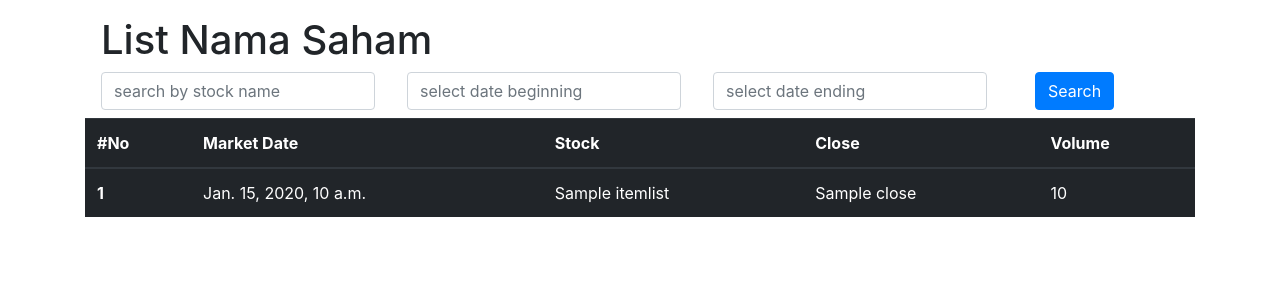
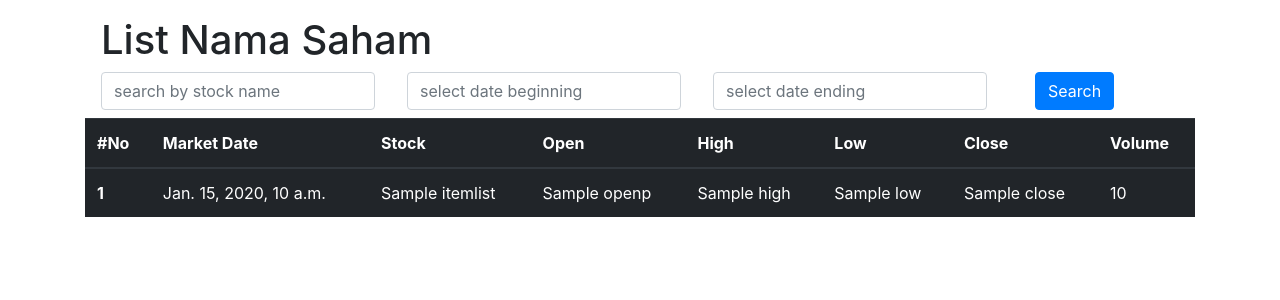
Before and after one commit to alvinChristianto/deployDj, a Django app: template templates/databei/list_data.html in a window 1280 px wide. Shown: the part 56-356 px from the top of the page. Run offline with Django 3.2, Linux system fonts and the light colour scheme; the template is opened without the code that fills it: most values are stand-ins (such as "Sample title", 1, 10 or a date in 2020); some libraries are stand-ins or nearby versions.

Commit message:
adding OHLC coloumn on list_data html

```diff
--- a/templates/databei/list_data.html
+++ b/templates/databei/list_data.html
@@ -40,6 +40,9 @@
 							<th scope="col">#No</th>
 							<th scope="col">Market Date</th>
 							<th scope="col">Stock</th>
+							<th scope="col">Open</th>
+							<th scope="col">High</th>
+							<th scope="col">Low</th>
 							<th scope="col">Close</th>
 							<th scope="col">Volume</th>
 						</tr>
@@ -50,6 +53,9 @@
 							<th scope="row">{{ forloop.counter }}</th>
 							<td>{{ itemlist.market_date }}</td>
 							<td>{{ itemlist.stock_name }}</td>
+							<td>{{ itemlist.openp }}</td>
+							<td>{{ itemlist.high }}</td>
+							<td>{{ itemlist.low }}</td>
 							<td>{{ itemlist.close }}</td>
 							<td>{{ itemlist.volume|intcomma }}</td>
 						</tr>
```
